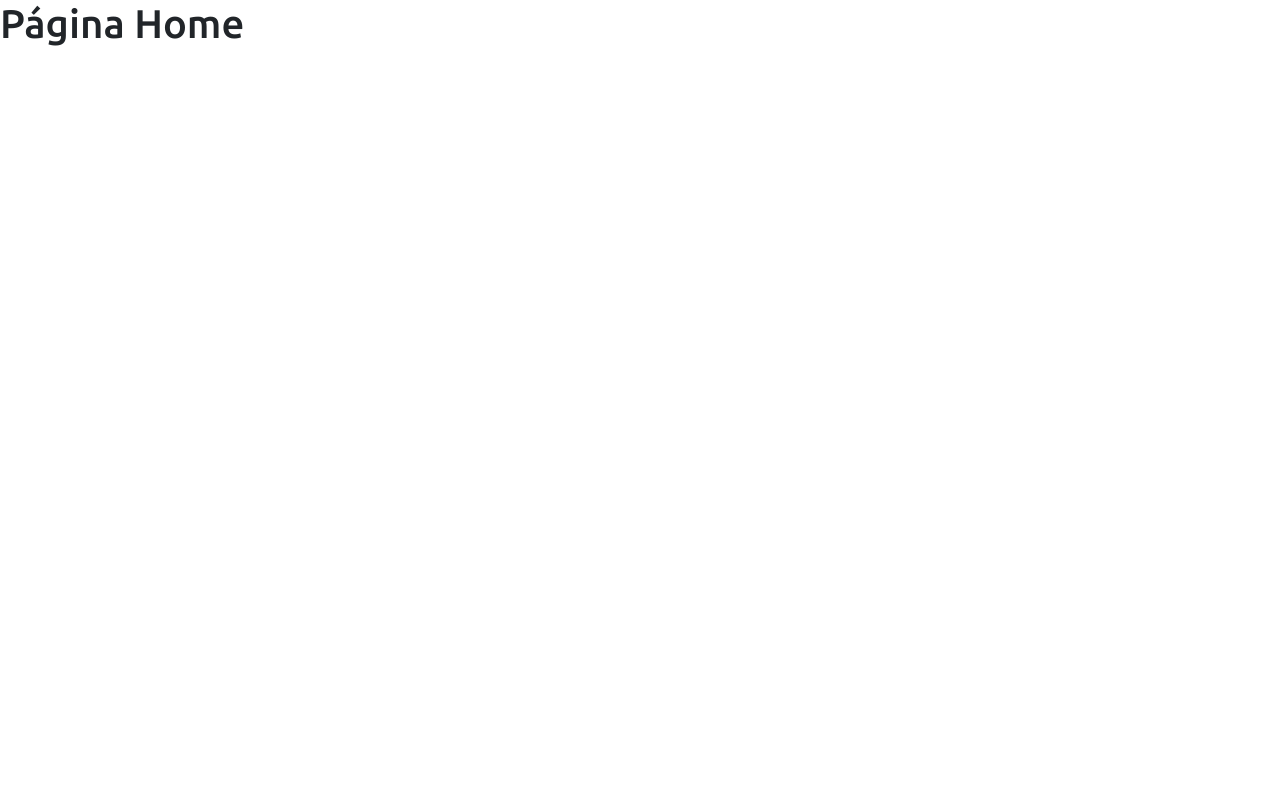
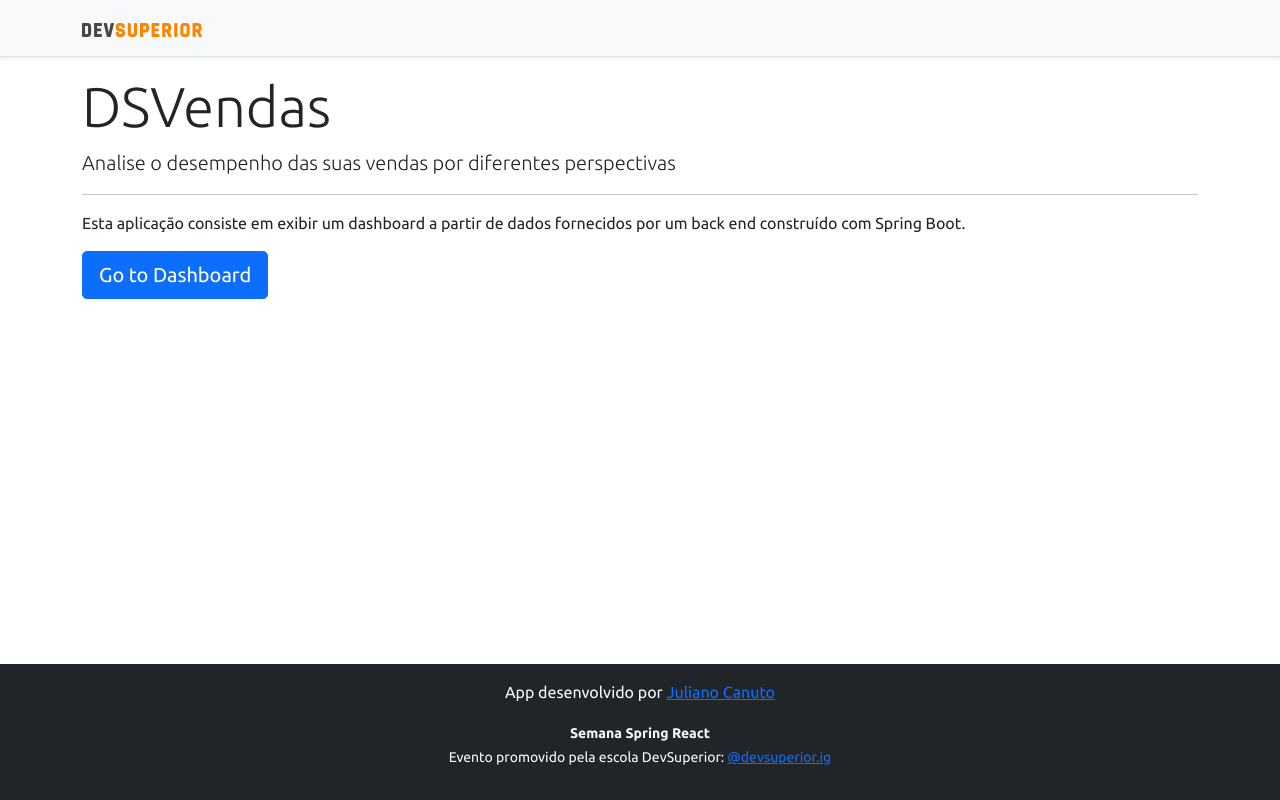
Before and after one commit to julianocanuto/sales-dashboard, a React (Create React App) app in the folder frontend/: page / in a window 1280 px wide. Built offline with nearby package versions, Linux system fonts and the light colour scheme.

Commit message:
Add layout to page Home

```diff
--- a/frontend/src/pages/Home/index.tsx
+++ b/frontend/src/pages/Home/index.tsx
@@ -1,8 +1,24 @@
+import Footer from "components/Footer";
+import NavBar from "components/NavBar";
+import { Link } from "react-router-dom";
+
 const Home = () => {
     return (
-        <div>
-            <h1>Página Home</h1>
-        </div>
+        <>
+            <NavBar />
+            <div className="container">
+                <div className="jumbotron">
+                    <h1 className="display-4">DSVendas</h1>
+                    <p className="lead">Analise o desempenho das suas vendas por diferentes perspectivas</p>
+                    <hr />
+                    <p>Esta aplicação consiste em exibir um dashboard a partir de dados fornecidos por um back end construído com Spring Boot.</p>
+                    <Link className="btn btn-primary btn-lg" to="/dashboard">
+                        Go to Dashboard
+                    </Link>
+                </div>
+            </div>
+            <Footer />
+        </>
     );
 }
 
```
